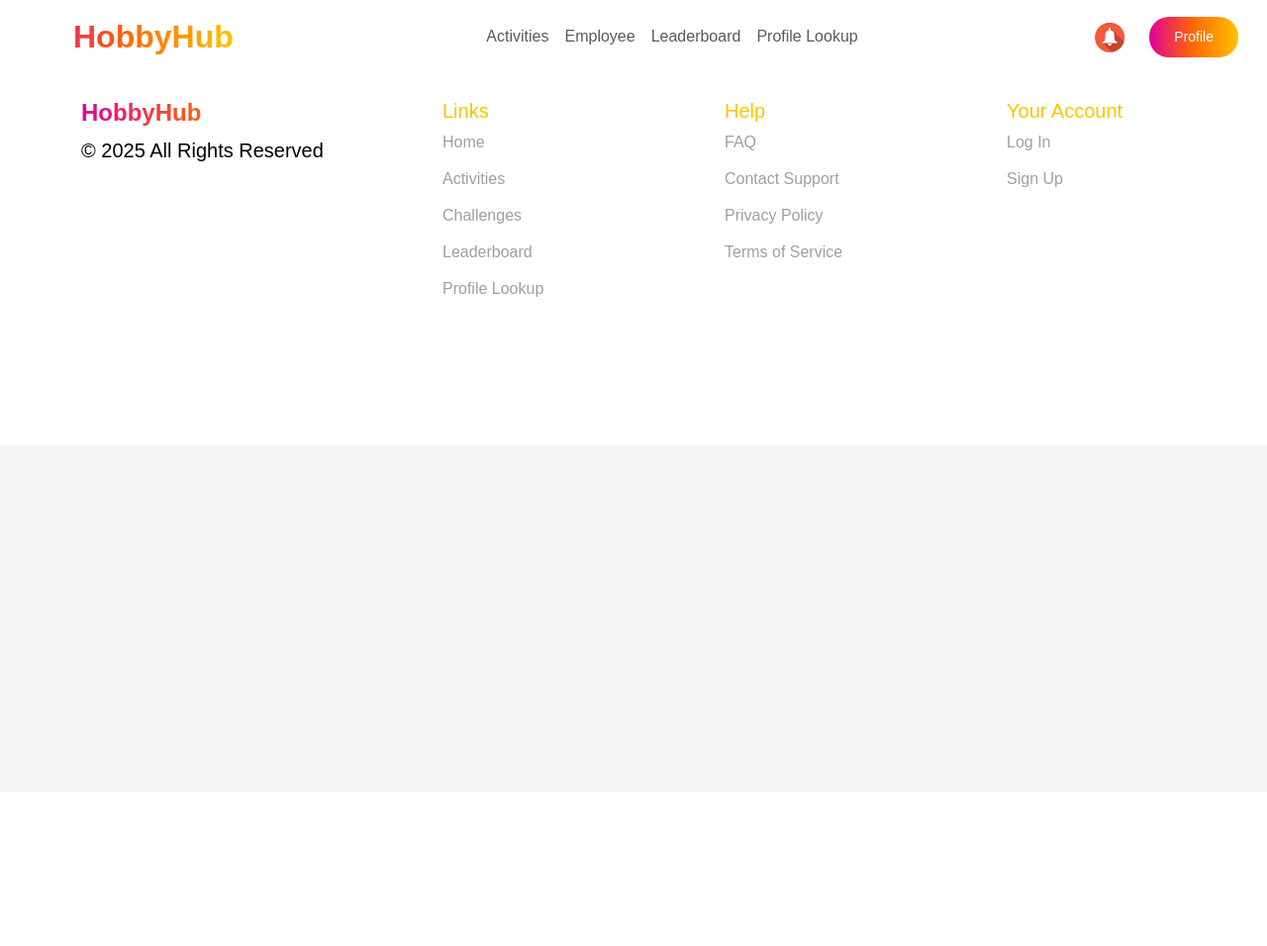
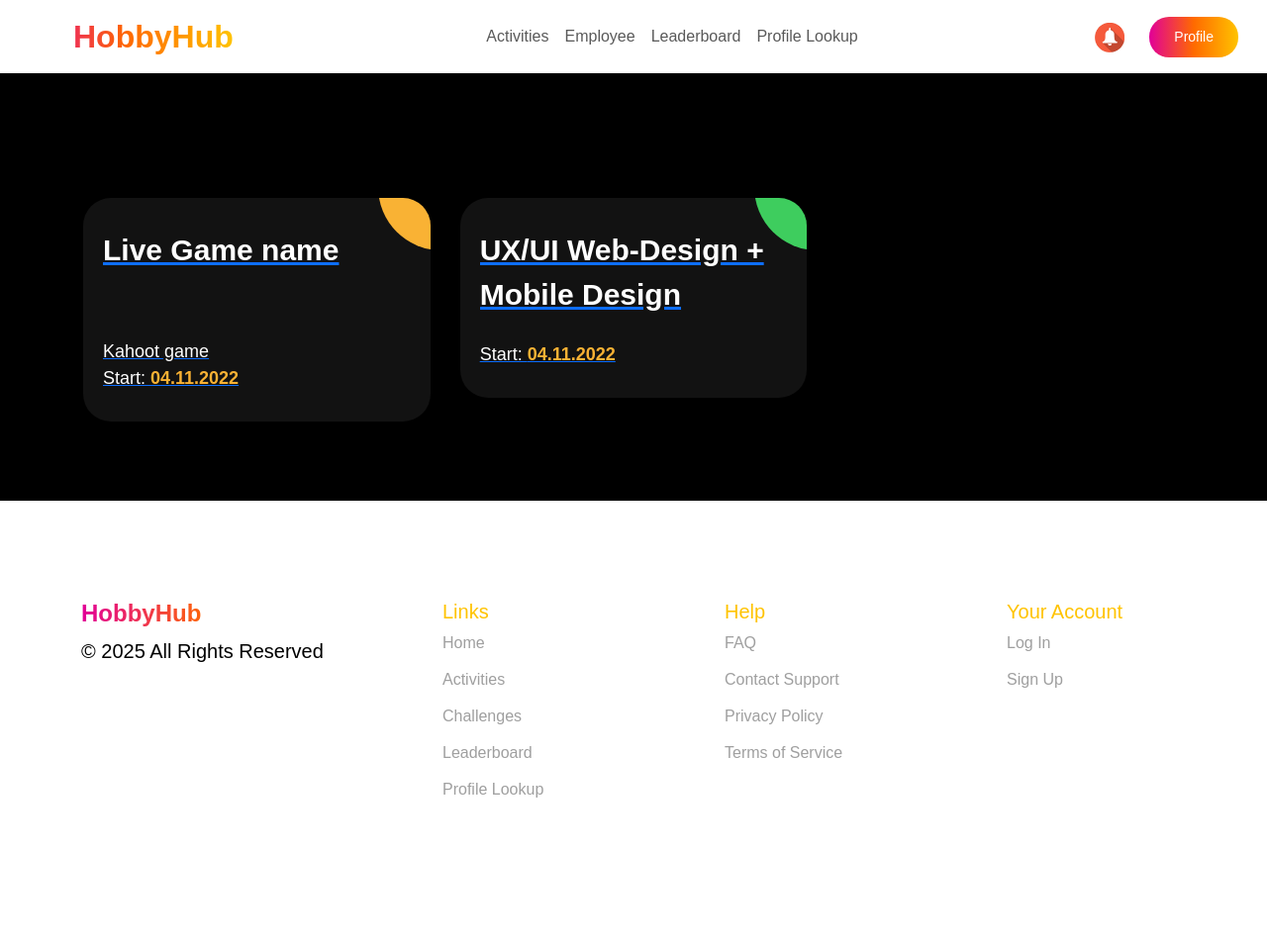
Before and after one commit to dinarazhaki/HobbyHub_diploma, a Django app: page /organizer_activity_details/ in a window 1280 px wide. Shown: the whole page at 99% size. Before the commit the page ends 300 px from the top, so only its background shows below. Run offline with Django 5.2, Linux system fonts and the light colour scheme; some web fonts are replaced.

Commit message:
organizer_act_details

```diff
--- /dev/null
+++ b/back_hobbyhub/events/static/css/organizer-details.css
@@ -0,0 +1,147 @@
+.ag-format-container {
+    width: 1142px;
+    margin: 0 auto;
+  }
+
+
+  body {
+    margin-top: 150px;
+    background-color: #000;
+  }
+  .ag-courses_box {
+    display: -webkit-box;
+    display: -ms-flexbox;
+    display: flex;
+    -webkit-box-align: start;
+    -ms-flex-align: start;
+    align-items: flex-start;
+    -ms-flex-wrap: wrap;
+    flex-wrap: wrap;
+
+    padding: 50px 0;
+  }
+  .ag-courses_item {
+    -ms-flex-preferred-size: calc(33.33333% - 30px);
+    flex-basis: calc(33.33333% - 30px);
+
+    margin: 0 15px 30px;
+
+    overflow: hidden;
+
+    border-radius: 28px;
+  }
+  .ag-courses-item_link {
+    display: block;
+    padding: 30px 20px;
+    background-color: #121212;
+
+    overflow: hidden;
+
+    position: relative;
+  }
+  .ag-courses-item_link:hover,
+  .ag-courses-item_link:hover .ag-courses-item_date {
+    text-decoration: none;
+    color: #FFF;
+  }
+  .ag-courses-item_link:hover .ag-courses-item_bg {
+    -webkit-transform: scale(10);
+    -ms-transform: scale(10);
+    transform: scale(10);
+  }
+  .ag-courses-item_title {
+    min-height: 87px;
+    margin: 0 0 25px;
+
+    overflow: hidden;
+
+    font-weight: bold;
+    font-size: 30px;
+    color: #FFF;
+
+    z-index: 2;
+    position: relative;
+  }
+  .ag-courses-item_date-box {
+    font-size: 18px;
+    color: #FFF;
+
+    z-index: 2;
+    position: relative;
+  }
+  .ag-courses-item_date {
+    font-weight: bold;
+    color: #f9b234;
+
+    -webkit-transition: color .5s ease;
+    -o-transition: color .5s ease;
+    transition: color .5s ease
+  }
+  .ag-courses-item_bg {
+    height: 128px;
+    width: 128px;
+    background-color: #f9b234;
+
+    z-index: 1;
+    position: absolute;
+    top: -75px;
+    right: -75px;
+
+    border-radius: 50%;
+
+    -webkit-transition: all .5s ease;
+    -o-transition: all .5s ease;
+    transition: all .5s ease;
+  }
+  .ag-courses_item:nth-child(2n) .ag-courses-item_bg {
+    background-color: #3ecd5e;
+  }
+  .ag-courses_item:nth-child(3n) .ag-courses-item_bg {
+    background-color: #e44002;
+  }
+  .ag-courses_item:nth-child(4n) .ag-courses-item_bg {
+    background-color: #952aff;
+  }
+  .ag-courses_item:nth-child(5n) .ag-courses-item_bg {
+    background-color: #cd3e94;
+  }
+  .ag-courses_item:nth-child(6n) .ag-courses-item_bg {
+    background-color: #4c49ea;
+  }
+
+
+
+  @media only screen and (max-width: 979px) {
+    .ag-courses_item {
+      -ms-flex-preferred-size: calc(50% - 30px);
+      flex-basis: calc(50% - 30px);
+    }
+    .ag-courses-item_title {
+      font-size: 24px;
+    }
+  }
+
+  @media only screen and (max-width: 767px) {
+    .ag-format-container {
+      width: 96%;
+    }
+
+  }
+  @media only screen and (max-width: 639px) {
+    .ag-courses_item {
+      -ms-flex-preferred-size: 100%;
+      flex-basis: 100%;
+    }
+    .ag-courses-item_title {
+      min-height: 72px;
+      line-height: 1;
+
+      font-size: 24px;
+    }
+    .ag-courses-item_link {
+      padding: 22px 40px;
+    }
+    .ag-courses-item_date-box {
+      font-size: 16px;
+    }
+  }
--- a/back_hobbyhub/events/templates/organizer_activity_details.html
+++ b/back_hobbyhub/events/templates/organizer_activity_details.html
@@ -3,5 +3,47 @@
 {% block extra_css %}
 <title>Activity Details</title>
     <link rel="stylesheet" href="{% static 'css/organizer-styles.css' %}">
+    <link rel="stylesheet" href="{% static 'css/organizer-details.css' %}">
 {% endblock %}
-{% block content %}{% endblock %}
+{% block content %}
+<div class="ag-format-container">
+    <div class="ag-courses_box">
+      <div class="ag-courses_item">
+        <a href="#" class="ag-courses-item_link">
+          <div class="ag-courses-item_bg"></div>
+
+          <div class="ag-courses-item_title">
+            Live Game&#160;name
+          </div>
+          <div class="ag-courses-item_date-box description">
+            Kahoot game
+          </div>
+
+          <div class="ag-courses-item_date-box">
+            Start:
+            <span class="ag-courses-item_date">
+              04.11.2022
+            </span>
+          </div>
+        </a>
+      </div>
+
+      <div class="ag-courses_item">
+        <a href="#" class="ag-courses-item_link">
+          <div class="ag-courses-item_bg"></div>
+
+          <div class="ag-courses-item_title">
+            UX/UI Web-Design&#160;+ Mobile Design
+          </div>
+
+          <div class="ag-courses-item_date-box">
+            Start:
+            <span class="ag-courses-item_date">
+              04.11.2022
+            </span>
+          </div>
+        </a>
+      </div>
+    </div>
+    </div>
+{% endblock %}
```
Also changed, not shown: back_hobbyhub/db.sqlite3.
